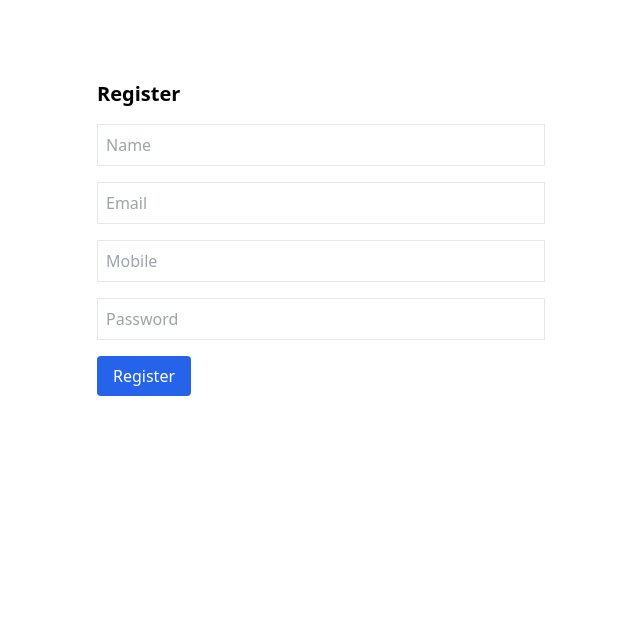
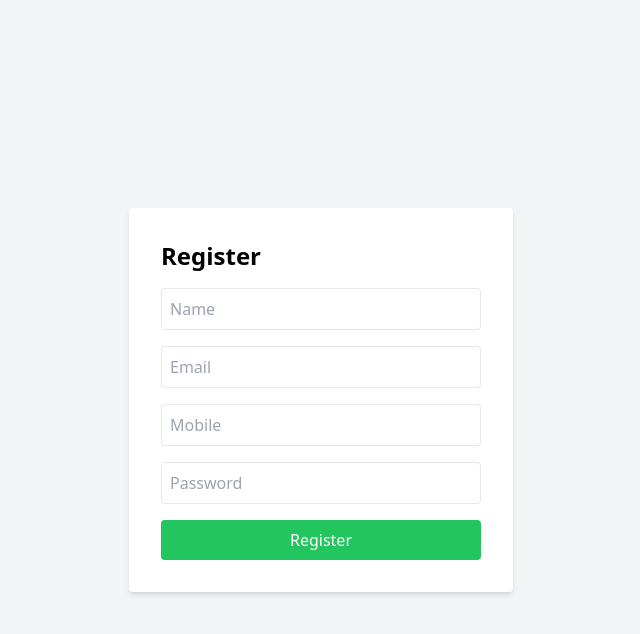
Before and after one commit to rohitkumar9699/Job-Listing-Web-Application, a React (Create React App) app in the folder frontend/: page /register in a window 1280 px wide. Shown: the top 634 px of the page, without its empty margins (319-959 px from the left). Built offline with nearby package versions, Linux system fonts and the light colour scheme.

Commit message:
Front-end update

```diff
--- a/frontend/src/pages/Login.js
+++ b/frontend/src/pages/Login.js
@@ -1,34 +1,70 @@
 import React, { useState } from "react";
-import { useNavigate } from "react-router-dom";
+import { useNavigate, Link } from "react-router-dom";
 
 const Login = () => {
+  const navigate = useNavigate();
   const [form, setForm] = useState({ email: "", password: "" });
-  const navigate = useNavigate();
+
+  const handleChange = (e) => {
+    setForm({ ...form, [e.target.name]: e.target.value });
+  };
 
   const handleSubmit = async (e) => {
     e.preventDefault();
+    try {
       const res = await fetch("/api/users/login", {
         method: "POST",
         headers: { "Content-Type": "application/json" },
         body: JSON.stringify(form),
       });
+
       const data = await res.json();
-
       if (res.ok) {
-      sessionStorage.setItem("user", JSON.stringify(data));
+        alert("Login successful!");
         navigate("/home");
       } else {
-      alert("Login failed");
+        alert(data.message || "Login failed");
+      }
+    } catch (err) {
+      console.error(err);
+      alert("Something went wrong.");
     }
   };
 
   return (
-    <form onSubmit={handleSubmit} className="max-w-md mx-auto mt-20 space-y-4">
-      <h2 className="text-xl font-bold">Login</h2>
-      <input className="border p-2 w-full" placeholder="Email" onChange={(e) => setForm({ ...form, email: e.target.value })} />
-      <input className="border p-2 w-full" placeholder="Password" type="password" onChange={(e) => setForm({ ...form, password: e.target.value })} />
-      <button className="bg-blue-600 text-white px-4 py-2 rounded">Login</button>
+    <div className="flex flex-col items-center justify-center h-screen bg-gray-100">
+      <div className="bg-white p-8 rounded shadow-md w-96">
+        <h2 className="text-2xl font-bold mb-4">Login</h2>
+        <form onSubmit={handleSubmit}>
+          <input
+            name="email"
+            type="email"
+            placeholder="Email"
+            value={form.email}
+            onChange={handleChange}
+            className="w-full p-2 mb-4 border rounded"
+          />
+          <input
+            name="password"
+            type="password"
+            placeholder="Password"
+            value={form.password}
+            onChange={handleChange}
+            className="w-full p-2 mb-4 border rounded"
+          />
+          <button type="submit" className="w-full bg-blue-500 text-white py-2 rounded hover:bg-blue-600">
+            Login
+          </button>
         </form>
+
+        <p className="mt-4 text-center">
+          Don't have an account?{" "}
+          <Link to="/register" className="text-blue-500 hover:underline">
+            Register
+          </Link>
+        </p>
+      </div>
+    </div>
   );
 };
 
--- a/frontend/src/pages/Register.js
+++ b/frontend/src/pages/Register.js
@@ -1,27 +1,78 @@
 import React, { useState } from "react";
+import { useNavigate } from "react-router-dom";
 
 const Register = () => {
   const [form, setForm] = useState({ name: "", email: "", mobile: "", password: "" });
+  const navigate = useNavigate();
+
+  const handleChange = (e) => {
+    setForm({ ...form, [e.target.name]: e.target.value });
+  };
 
   const handleSubmit = async (e) => {
     e.preventDefault();
-    await fetch("/api/users/register", {
-      method: "POST",
-      headers: { "Content-Type": "application/json" },
-      body: JSON.stringify(form),
-    });
-    alert("Registered! Please login.");
+
+    try {
+      const res = await fetch("/api/users/register", {
+        method: "POST",
+        headers: { "Content-Type": "application/json" },
+        body: JSON.stringify(form),
+      });
+
+      const data = await res.json();
+      if (res.ok) {
+        alert("Registration successful!");
+        navigate("/");
+      } else {
+        alert(data.message || "Registration failed");
+      }
+    } catch (err) {
+      console.error(err);
+      alert("Something went wrong.");
+    }
   };
 
   return (
-    <form onSubmit={handleSubmit} className="max-w-md mx-auto mt-20 space-y-4">
-      <h2 className="text-xl font-bold">Register</h2>
-      <input className="border p-2 w-full" placeholder="Name" onChange={(e) => setForm({ ...form, name: e.target.value })} />
-      <input className="border p-2 w-full" placeholder="Email" type="email" onChange={(e) => setForm({ ...form, email: e.target.value })} />
-      <input className="border p-2 w-full" placeholder="Mobile" onChange={(e) => setForm({ ...form, mobile: e.target.value })} />
-      <input className="border p-2 w-full" placeholder="Password" type="password" onChange={(e) => setForm({ ...form, password: e.target.value })} />
-      <button className="bg-blue-600 text-white px-4 py-2 rounded">Register</button>
-    </form>
+    <div className="flex flex-col items-center justify-center h-screen bg-gray-100">
+      <div className="bg-white p-8 rounded shadow-md w-96">
+        <h2 className="text-2xl font-bold mb-4">Register</h2>
+        <form onSubmit={handleSubmit}>
+          <input
+            name="name"
+            placeholder="Name"
+            value={form.name}
+            onChange={handleChange}
+            className="w-full p-2 mb-4 border rounded"
+          />
+          <input
+            name="email"
+            type="email"
+            placeholder="Email"
+            value={form.email}
+            onChange={handleChange}
+            className="w-full p-2 mb-4 border rounded"
+          />
+          <input
+            name="mobile"
+            placeholder="Mobile"
+            value={form.mobile}
+            onChange={handleChange}
+            className="w-full p-2 mb-4 border rounded"
+          />
+          <input
+            name="password"
+            type="password"
+            placeholder="Password"
+            value={form.password}
+            onChange={handleChange}
+            className="w-full p-2 mb-4 border rounded"
+          />
+          <button type="submit" className="w-full bg-green-500 text-white py-2 rounded hover:bg-green-600">
+            Register
+          </button>
+        </form>
+      </div>
+    </div>
   );
 };
 
```
Also changed, not shown: 1 other file (tests, documents, lock files or other folders). Lines whose indentation alone changed are shown as unchanged.
